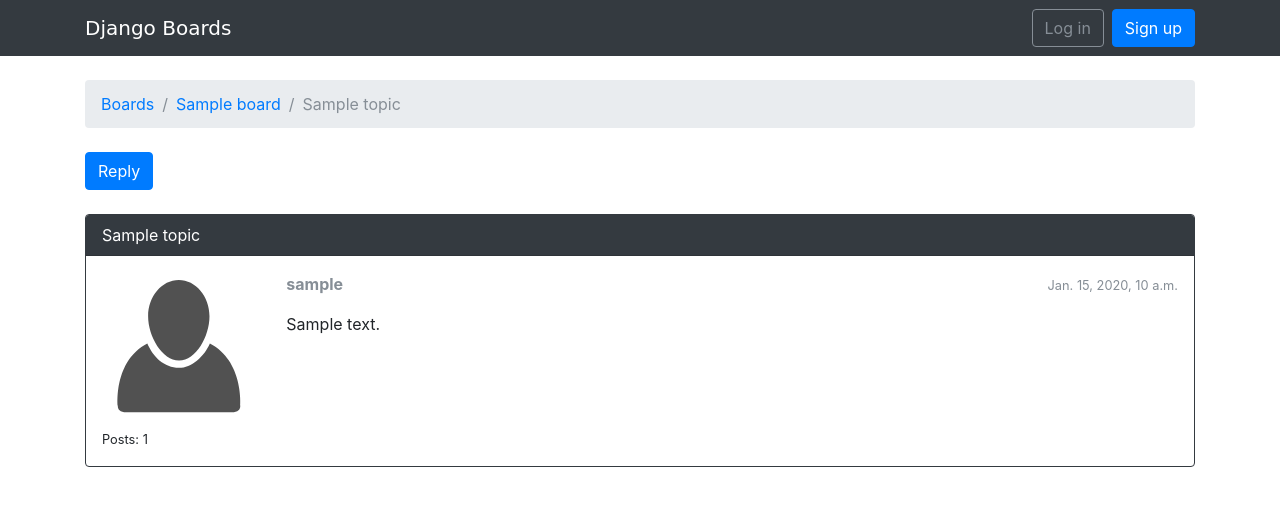
After one commit to wirelessr/django_project, a Django app: page /boards/1/topics/1/ in a window 1280 px wide. The commit adds this page. Shown: the top 506 px of the page. Run offline with Django 3.2, Linux system fonts and the light colour scheme; tables that the repository leaves empty hold one stand-in row (values such as "Sample post"); some libraries are stand-ins or nearby versions; some web fonts are replaced.

Commit message:
Add new post and reply

```diff
--- a/myproject/boards/models.py
+++ b/myproject/boards/models.py
@@ -1,6 +1,6 @@
 from django.db import models
 from django.contrib.auth.models import User
-
+from django.utils.text import Truncator
 
 class Board(models.Model):
     name = models.CharField(max_length=30, unique=True)
@@ -9,11 +9,21 @@ class Board(models.Model):
     def __str__(self):
         return self.name
 
+    def get_posts_count(self):
+        return Post.objects.filter(topic__board=self).count()
+
+    def get_last_post(self):
+        return Post.objects.filter(topic__board=self).order_by('-created_at').first()
+
 class Topic(models.Model):
     subject = models.CharField(max_length=255)
     last_updated = models.DateTimeField(auto_now_add=True)
     board = models.ForeignKey(Board, related_name='topics')
     starter = models.ForeignKey(User, related_name='topics')
+    views = models.PositiveIntegerField(default=0)
+
+    def __str__(self):
+        return self.subject
 
 
 class Post(models.Model):
@@ -23,3 +33,7 @@ class Post(models.Model):
     updated_at = models.DateTimeField(null=True)
     created_by = models.ForeignKey(User, related_name='posts')
     updated_by = models.ForeignKey(User, null=True, related_name='+')
+
+    def __str__(self):
+        truncated_message = Truncator(self.message)
+        return truncated_message.chars(30)
--- a/myproject/boards/views.py
+++ b/myproject/boards/views.py
@@ -1,9 +1,11 @@
 from django.shortcuts import render, get_object_or_404, redirect
 from django.http import Http404
 from django.contrib.auth.models import User
+from django.contrib.auth.decorators import login_required
+from django.db.models import Count
 
 from .models import Board, Topic, Post
-from .forms import NewTopicForm
+from .forms import NewTopicForm, PostForm
 
 def home(request):
     boards = Board.objects.all()
@@ -11,24 +13,46 @@ def home(request):
 
 def board_topics(request, pk):
     board = get_object_or_404(Board, pk=pk)
-    return render(request, 'topics.html', {'board': board})
+    topics = board.topics.order_by('-last_updated').annotate(replies=Count('posts') - 1)
+    return render(request, 'topics.html', {'board': board, 'topics': topics})
 
+@login_required
 def new_topic(request, pk):
     board = get_object_or_404(Board, pk=pk)
-    user = User.objects.first()  # TODO: get the currently logged in user
     if request.method == 'POST':
         form = NewTopicForm(request.POST)
         if form.is_valid():
             topic = form.save(commit=False)
             topic.board = board
-            topic.starter = user
+            topic.starter = request.user
             topic.save()
             post = Post.objects.create(
                 message=form.cleaned_data.get('message'),
                 topic=topic,
-                created_by=user
+                created_by=request.user
             )
-            return redirect('board_topics', pk=board.pk)  # TODO: redirect to the created topic page
+            return redirect('topic_posts', pk=pk, topic_pk=topic.pk)
     else:
         form = NewTopicForm()
     return render(request, 'new_topic.html', {'board': board, 'form': form})
+
+def topic_posts(request, pk, topic_pk):
+    topic = get_object_or_404(Topic, board__pk=pk, pk=topic_pk)
+    topic.views += 1
+    topic.save()
+    return render(request, 'topic_posts.html', {'topic': topic})
+
+@login_required
+def reply_topic(request, pk, topic_pk):
+    topic = get_object_or_404(Topic, board__pk=pk, pk=topic_pk)
+    if request.method == 'POST':
+        form = PostForm(request.POST)
+        if form.is_valid():
+            post = form.save(commit=False)
+            post.topic = topic
+            post.created_by = request.user
+            post.save()
+            return redirect('topic_posts', pk=pk, topic_pk=topic_pk)
+    else:
+        form = PostForm()
+    return render(request, 'reply_topic.html', {'topic': topic, 'form': form})
--- a/myproject/myproject/urls.py
+++ b/myproject/myproject/urls.py
@@ -48,4 +48,6 @@ urlpatterns = [
         name='password_change'),
     url(r'^settings/password/done/$', auth_views.PasswordChangeDoneView.as_view(template_name='password_change_done.html'),
         name='password_change_done'),
+    url(r'^boards/(?P<pk>\d+)/topics/(?P<topic_pk>\d+)/$', views.topic_posts, name='topic_posts'),
+    url(r'^boards/(?P<pk>\d+)/topics/(?P<topic_pk>\d+)/reply/$', views.reply_topic, name='reply_topic'),
 ]
--- a/myproject/templates/login.html
+++ b/myproject/templates/login.html
@@ -10,6 +10,7 @@
           <h3 class="card-title">Log in</h3>
           <form method="post" novalidate>
             {% csrf_token %}
+            <input type="hidden" name="next" value="{{ next }}">
             {% include 'includes/form.html' %}
             <button type="submit" class="btn btn-primary btn-block">Log in</button>
           </form>
--- /dev/null
+++ b/myproject/templates/topic_posts.html
@@ -0,0 +1,51 @@
+{% extends 'base.html' %}
+
+{% load static %}
+
+{% block title %}{{ topic.subject }}{% endblock %}
+
+{% block breadcrumb %}
+  <li class="breadcrumb-item"><a href="{% url 'home' %}">Boards</a></li>
+  <li class="breadcrumb-item"><a href="{% url 'board_topics' topic.board.pk %}">{{ topic.board.name }}</a></li>
+  <li class="breadcrumb-item active">{{ topic.subject }}</li>
+{% endblock %}
+
+{% block content %}
+
+  <div class="mb-4">
+    <a href="#" class="btn btn-primary" role="button">Reply</a>
+  </div>
+
+  {% for post in topic.posts.all %}
+    <div class="card mb-2 {% if forloop.first %}border-dark{% endif %}">
+    {% if forloop.first %}
+      <div class="card-header text-white bg-dark py-2 px-3">{{ topic.subject }}</div>
+    {% endif %}
+      <div class="card-body p-3">
+        <div class="row">
+          <div class="col-2">
+            <img src="{% static 'img/avatar.svg' %}" alt="{{ post.created_by.username }}" class="w-100">
+            <small>Posts: {{ post.created_by.posts.count }}</small>
+          </div>
+          <div class="col-10">
+            <div class="row mb-3">
+              <div class="col-6">
+                <strong class="text-muted">{{ post.created_by.username }}</strong>
+              </div>
+              <div class="col-6 text-right">
+                <small class="text-muted">{{ post.created_at }}</small>
+              </div>
+            </div>
+            {{ post.message }}
+            {% if post.created_by == user %}
+              <div class="mt-3">
+                <a href="#" class="btn btn-primary btn-sm" role="button">Edit</a>
+              </div>
+            {% endif %}
+          </div>
+        </div>
+      </div>
+    </div>
+  {% endfor %}
+
+{% endblock %}
```
Also changed, not shown: myproject/boards/forms.py (+6 -1 lines), myproject/boards/tests/test_view_board_topics.py (added, +32 -0 lines), myproject/boards/tests/test_view_home.py (added, +23 -0 lines), myproject/boards/tests/test_view_new_topic.py (added, +91 -0 lines), myproject/boards/tests/test_view_reply_topic.py (added, +98 -0 lines), myproject/boards/tests/test_view_topic_posts.py (added, +23 -0 lines), myproject/boards/tests/test_views.py (deleted, +0 -131 lines), myproject/templates/home.html (+21 -3 lines), myproject/templates/reply_topic.html (added, +38 -0 lines), myproject/templates/topics.html (+4 -4 lines), myproject/static/img/avatar.svg (added).
